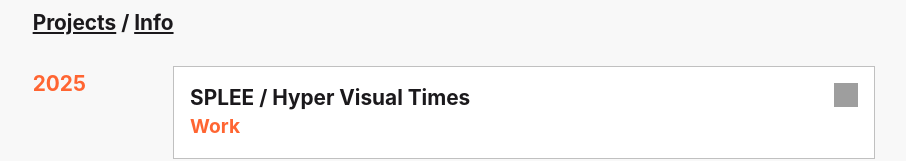
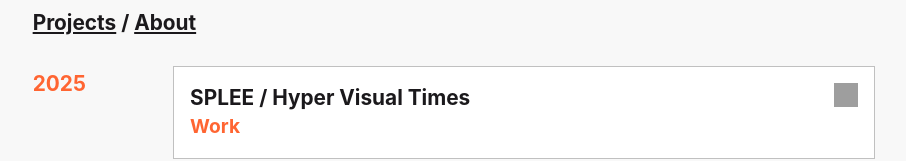
Before and after one commit to elproffesore/website, a SvelteKit app: page / in a window 1280 px wide. Shown: the top 161 px of the page, without its empty margins (186-1092 px from the left). Built offline with nearby package versions, Linux system fonts and the light colour scheme; grey boxes are pictures that could not be loaded; a web font is replaced by a local one.

Commit message:
fix: add about

```diff
--- a/src/routes/+layout.svelte
+++ b/src/routes/+layout.svelte
@@ -13,7 +13,7 @@
 </svelte:head>
 <div class="bg-background text-text min-h-screen min-w-screen p-2 grid grid-cols-12">
 	<h1 class="col-start-1 col-span-12 md:col-start-3 md:col-span-5 mb-8">
-		<a href={LinkHandler("/")}>Projects</a> / <a href={LinkHandler("/info")}>Info</a>
+		<a href={LinkHandler("/")}>Projects</a> / <a href={LinkHandler("/info")}>About</a>
 	</h1>
 	{@render children()}
 </div>
```
